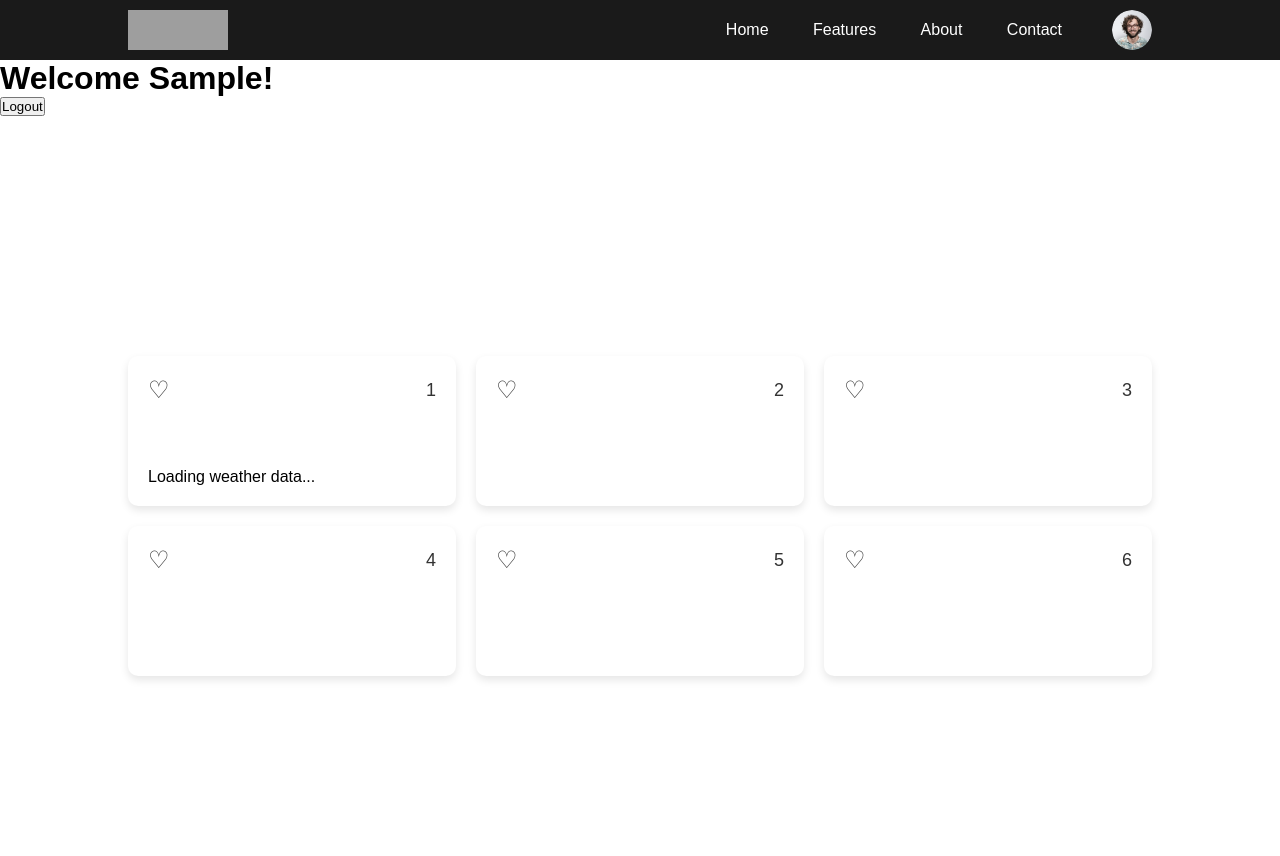
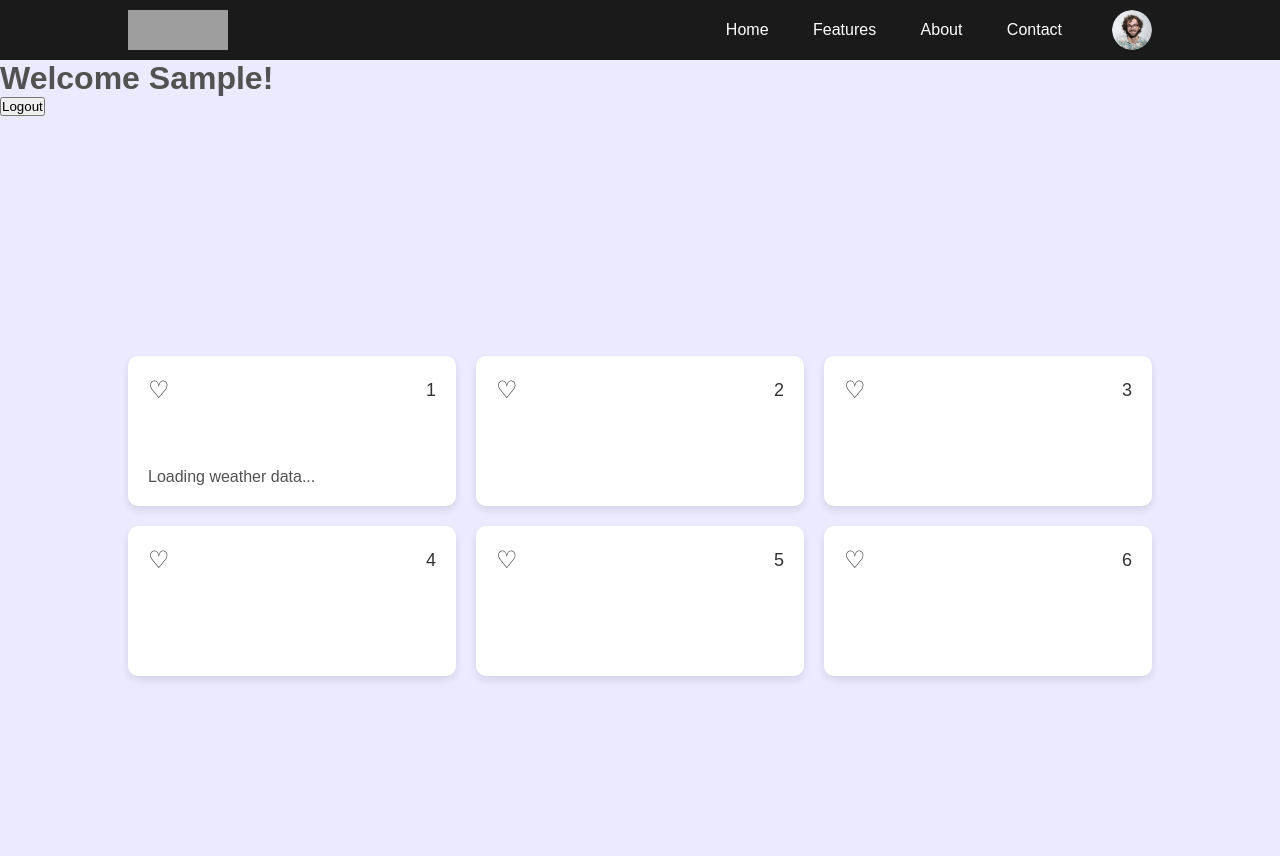
Before and after one commit to MajikJoker/Weather-Node-Initiative, a Flask app: page /loggedhome in a window 1280 px wide. Run offline with Flask 2, Linux system fonts and the light colour scheme; the visitor is signed in with stand-in values (Sample User, id 1); a database or web service that is not in the repository returns one stand-in record (values such as "Sample title"); grey boxes are pictures that could not be loaded.

Commit message:
small changes

```diff
--- a/static/style.css
+++ b/static/style.css
@@ -9,6 +9,12 @@
 }
 
 /* Top Bar Styles */
+.top-bar {
+    width: 100%;
+    min-height: 100vh;
+    background: #eceaff;
+    color: #525252;
+}
 
 nav {
     background: #1a1a1a;
--- a/templates/loggedhome.html
+++ b/templates/loggedhome.html
@@ -8,6 +8,7 @@
 </head>
 
 <body>
+    <div class="top-bar">
         <nav>
             <img src="{{ url_for('static', filename='/sitepic/logo.png') }}" class="logo">
             <ul>
@@ -51,7 +52,6 @@
                 </div>
             </div>
         </nav>
-
         <h1>Welcome {{ first_name }}!</h1>
         <form action="{{ url_for('logout') }}" method="post">
             <button type="submit">Logout</button>
@@ -100,6 +100,9 @@
                 </div>
             </div>
         </div>
+    </div>
+
+
 
     <script>
         let subMenu = document.getElementById("subMenu");
```
Lines whose indentation alone changed are shown as unchanged.
